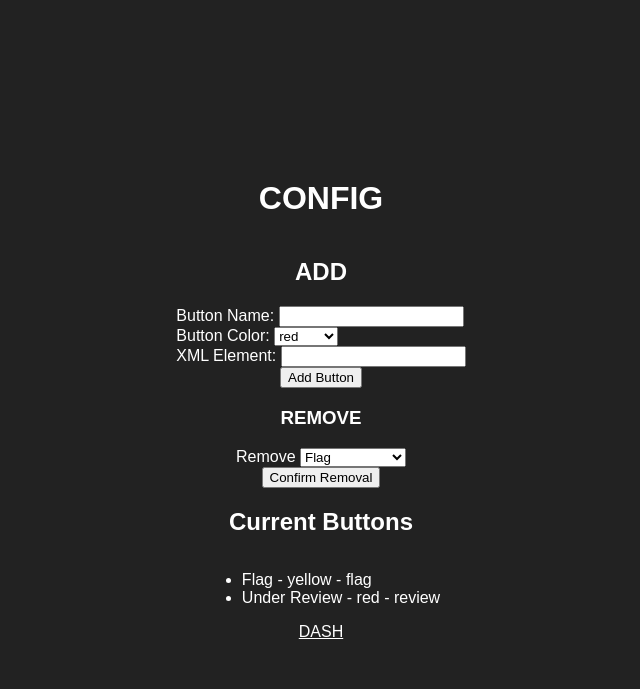
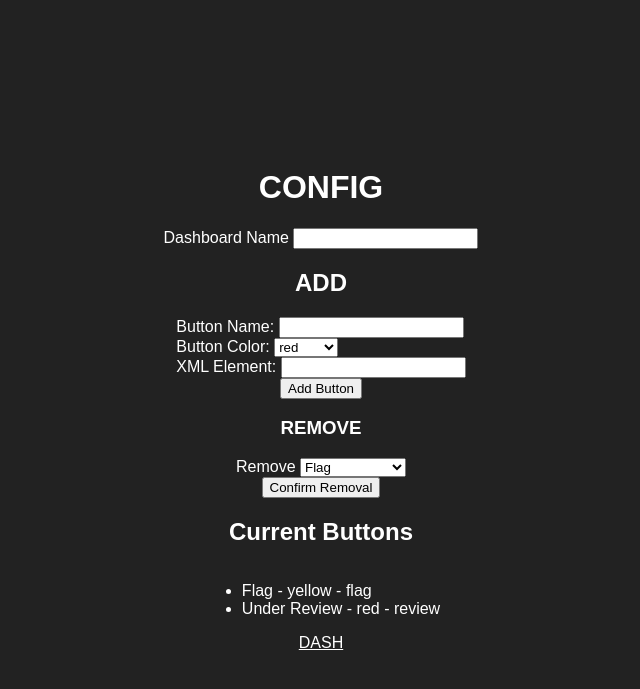
Before and after one commit to AndrewT1022/Viz-Dashboard, a Flask app: page /config in a window 1280 px wide. Shown: the top 689 px of the page, without its empty margins (319-959 px from the left). Run offline with Flask 3, Linux system fonts and the light colour scheme.

Commit message:
added ability to change dashboard name

```diff
--- a/app.py
+++ b/app.py
@@ -8,6 +8,7 @@ CONFIG_FILE = "config.json"
 #allowable color options
 COLOR_LIST = ["red", "orange", "yellow", "green", "blue", "indigo", "violet"]
 
+dashTitle = "Default"
 
 #Button class
 class Button:
@@ -86,7 +87,7 @@ def index():
     #overwrites XML
     toXML()
 
-    return render_template("main.html", button_list = button_list)
+    return render_template("main.html", button_list = button_list, dashTitle = dashTitle)
 
 
 #same as index decorator, but for config page
@@ -136,6 +137,15 @@ def remove():
     #refresh page
     return redirect(url_for("configure"))
 
+@dashApp.route("/dBname", methods = ["POST"])
+def dBname():
+
+    if request.method == "POST":
+        global dashTitle
+        dashTitle = request.form.get("dash_name")
+
+    return redirect(url_for("configure"))
+
 #---------------------------------------------------------------------------------------------------------
 
 
--- a/templates/config.html
+++ b/templates/config.html
@@ -28,6 +28,10 @@
     </head>
     <body>
         <h1>CONFIG</h1>
+        <form method="post" action="{{ url_for('dBname') }}">
+            <label for="dash_name">Dashboard Name</label>
+            <input type="text" name="dash_name"><br>
+        </form>
         <h2>ADD</h2>
         <form method="post" action="{{ url_for('configure') }}">
             <label for="button_name">Button Name:</label>
--- a/templates/main.html
+++ b/templates/main.html
@@ -85,7 +85,7 @@
 </head>
 <body>
     <div class="dashboard">
-        <div class="title">Football Dash</div>
+        <div class="title">{{ dashTitle }}</div>
         <div class="button-container">
             {% for button in button_list %}
             <form method="post">
```
